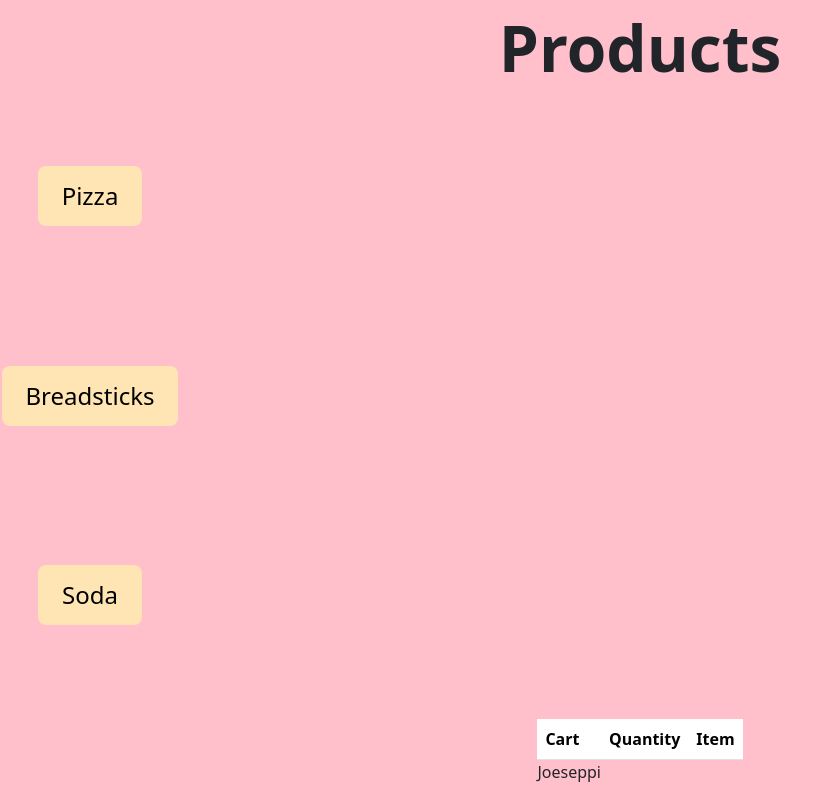
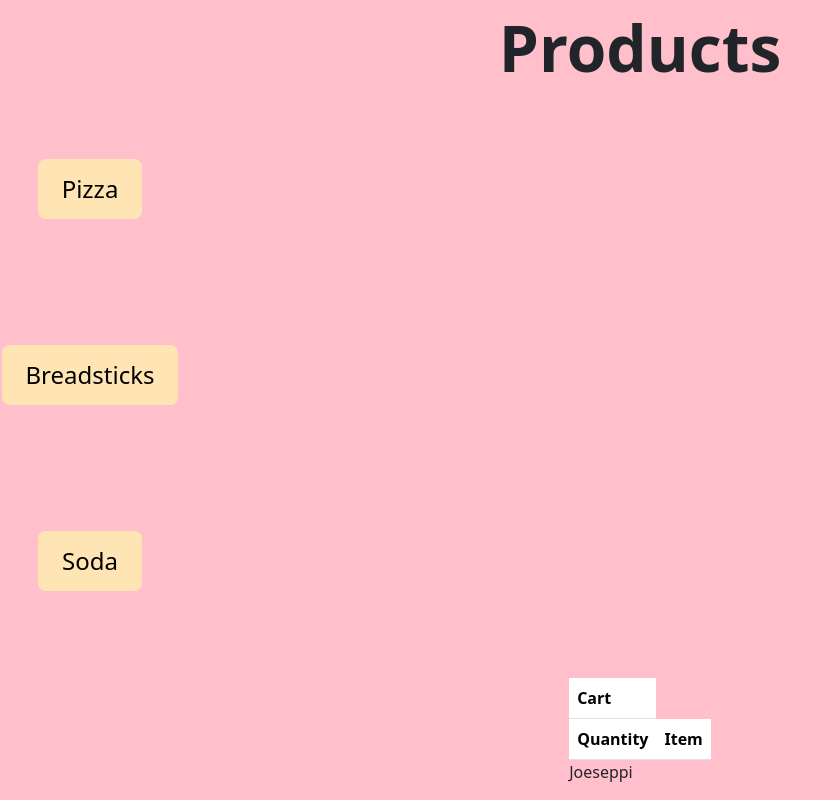
Before and after one commit to Rennis-Fiserv/pizza-shop-boys, a React (Create React App) app in the folder pizza-shop/: page /products in a window 1280 px wide. Shown: the whole page, without its empty margins (0-840 px from the left). Built offline with nearby package versions, Linux system fonts and the light colour scheme.

Commit message:
Products changes to chart

```diff
--- a/pizza-shop/src/components/Products.js
+++ b/pizza-shop/src/components/Products.js
@@ -78,8 +78,10 @@ const Products = (props) => {
             <thead>
               <tr>
                 <th width="20%">Cart</th>
-                <th width="20%">Quantity</th>
-                <th width="20%">Item</th>
+              </tr>
+              <tr>
+              <th width="20%">Quantity</th>
+              <th width="20%">Item</th>
               </tr>
             </thead>
             <tbody>Joeseppi</tbody>
```
